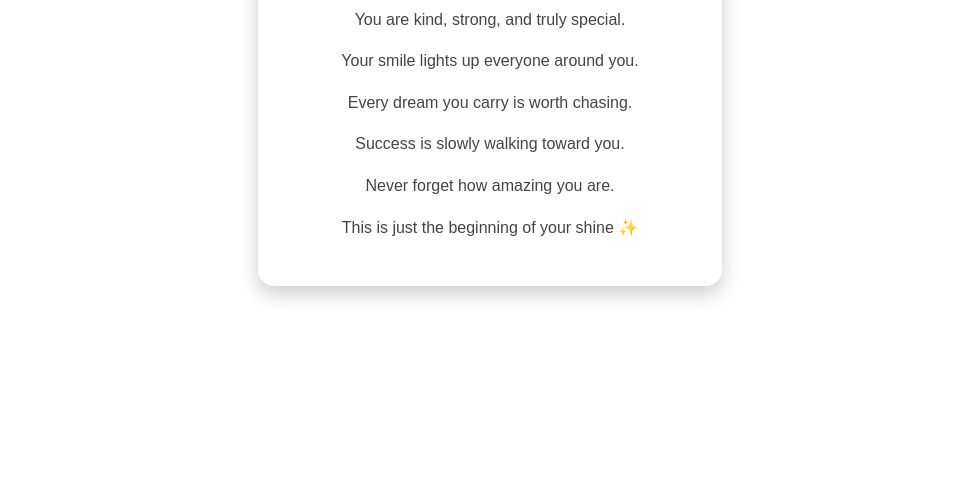
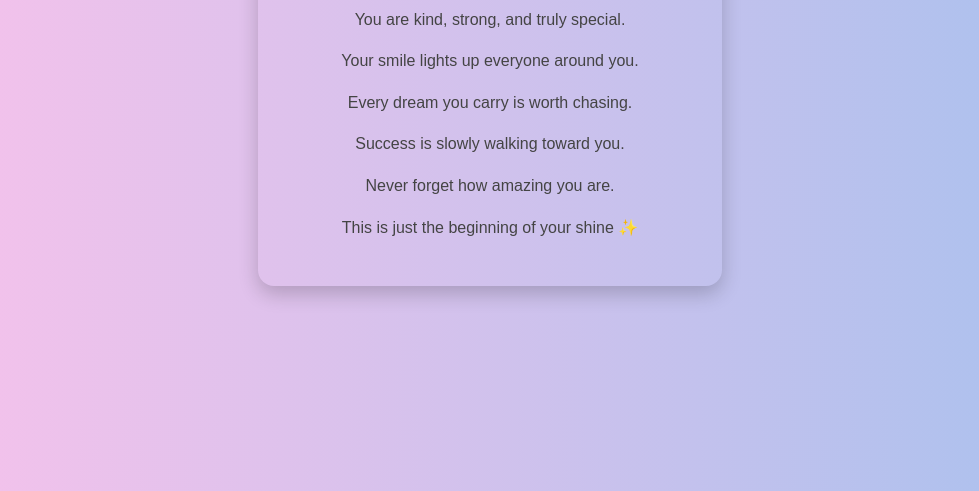
Before and after one commit to kavyanagathan14-alt/Bishh-birthdayyy, a plain HTML site: page index.html in a window 1280 px wide. Shown: the part 309-800 px from the top of the page, without its empty margins (150-1129 px from the left). Drawn offline with Linux system fonts and the light colour scheme.

Commit message:
Update index.html

```diff
--- a/index.html
+++ b/index.html
@@ -3,7 +3,7 @@
 <head>
   <title>Happy Birthday Bish 🎉</title>
   <style>
-    body {<img src="IMG_20240226_000250_26.jpg" width="250">
+    body {
       background: linear-gradient(to right, #fbc2eb, #a6c1ee);
       font-family: Arial, sans-serif;
       display: flex;
@@ -12,7 +12,7 @@
       height: 100vh;
       margin: 0;
     }
-    .box {
+    .box {<img src="IMG_20240226_000250_26.jpg" width="250">
       background: white;
       padding: 30px;
       border-radius: 16px;
```
